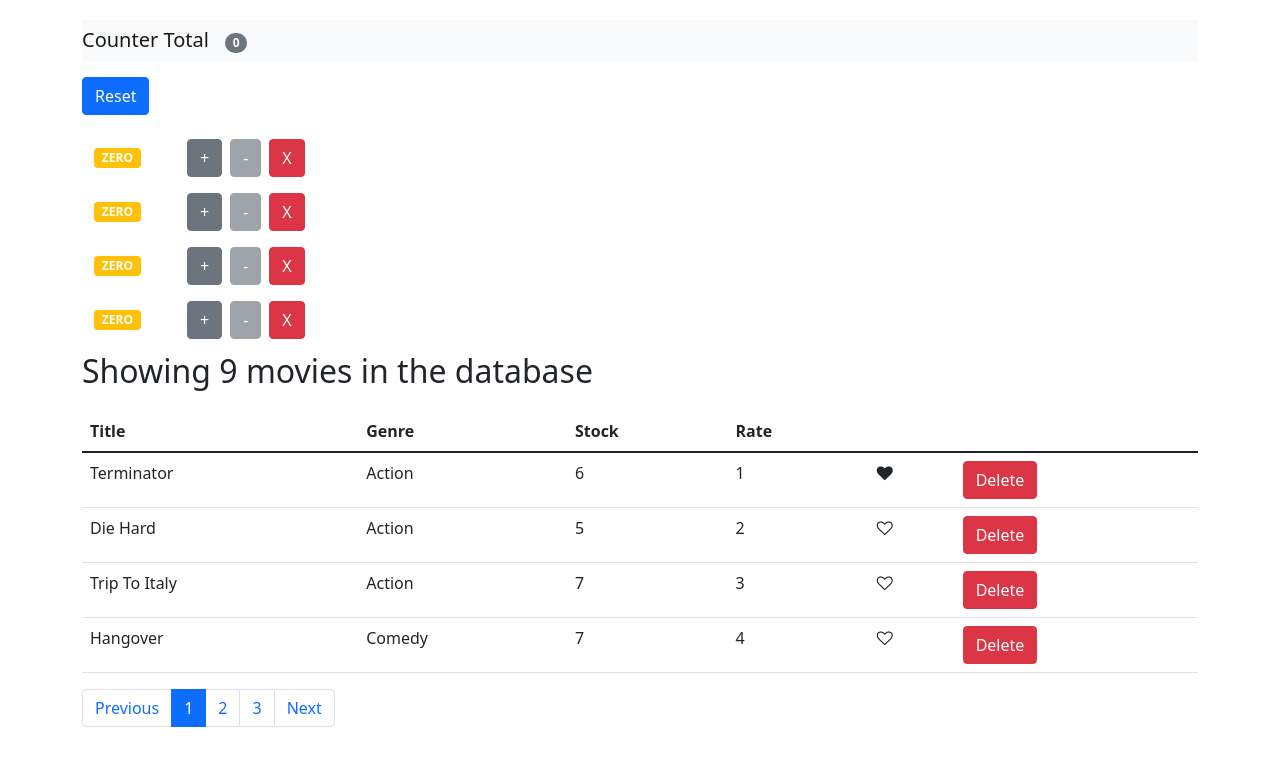
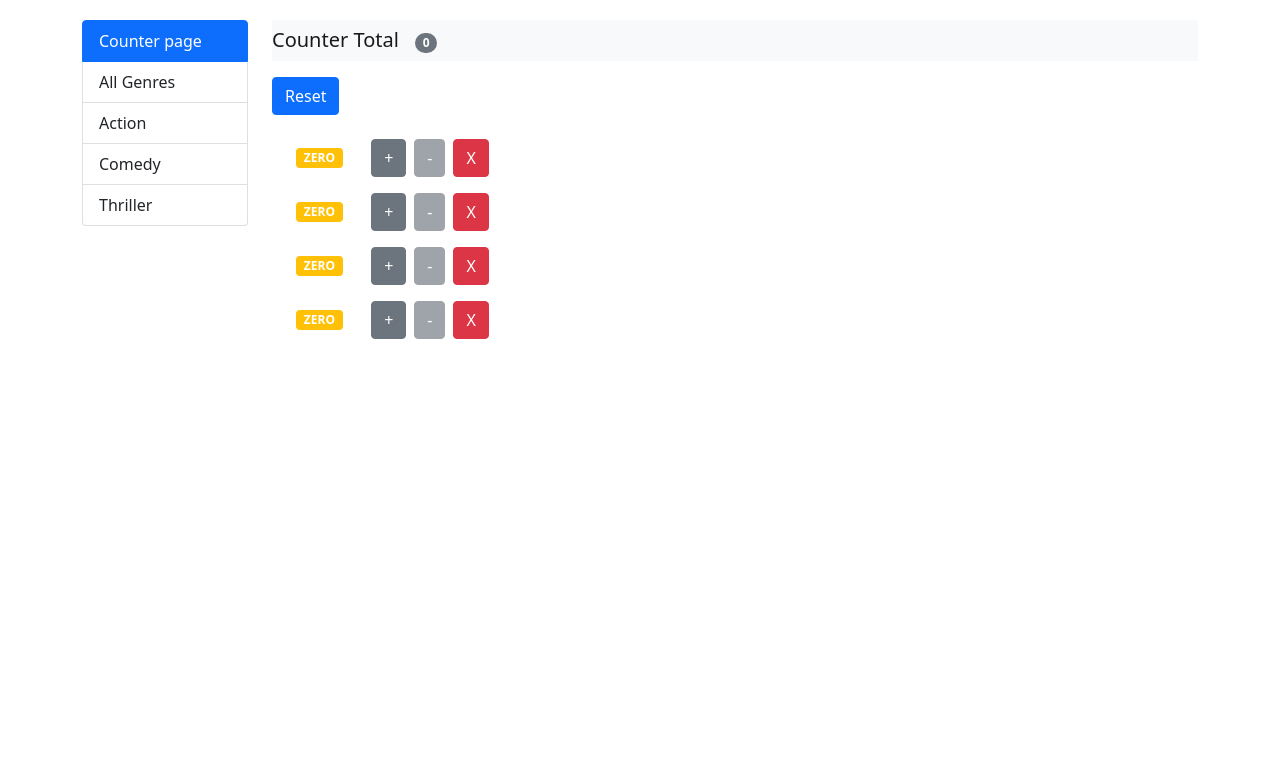
Before and after one commit to tharindukumarasiri/mosh-ex, a React (Create React App) app: page / in a window 1280 px wide. Shown: the top 766 px of the page. Built offline with nearby package versions, Linux system fonts and the light colour scheme.

Commit message:
List group added

```diff
--- a/src/App.js
+++ b/src/App.js
@@ -1,7 +1,9 @@
-import React, { useState } from "react";
+import React, { useEffect, useState } from "react";
 import Movies from "./components/movies";
 import Counters from "./components/counters";
 import NavBar from "./components/navBar";
+import ListGroup from "./components/listGroup";
+import { getGenres } from "./services/fakeGenreService"
 
 function App() {
   const [counters, setCounters] = useState([
@@ -11,16 +13,28 @@ function App() {
     { id: 4, value: 0 },
   ]);
 
+  const [sideMenuList, setSideMenueList] = useState([
+    { _id: 1, name: "Counter page" },
+    { _id: 2, name: "All Genres" },
+  ]);
+  const [currentPageId, setCurrentPageId] = useState(1)
+
+  useEffect(() => {
+    let newMenuList = [...sideMenuList];
+    newMenuList.push(...getGenres());
+    setSideMenueList([...newMenuList]);
+  },[]);
+
   const increment = (counter) => {
     const newCounters = [...counters];
-    const index = counters.indexOf( counter );
+    const index = counters.indexOf(counter);
     newCounters[index].value++;
     setCounters([...newCounters]);
   };
 
   const decrement = (counter) => {
     const newCounters = [...counters];
-    const index = counters.indexOf( counter );
+    const index = counters.indexOf(counter);
     newCounters[index].value--;
     setCounters([...newCounters]);
   };
@@ -40,16 +54,23 @@ function App() {
   };
 
   const resetCounters = () => {
-    const conterResetState = counters.map((counter) => {
-      return {id: counter.id, value: 0}
-    } )
-    setCounters([...conterResetState])
+    const counterResetState = counters.map((counter) => {
+      return { id: counter.id, value: 0 }
+    })
+    setCounters([...counterResetState])
   };
 
   return (
     <main className="container">
+      <div className="row justify-content-start">
+
+        <div className="col-2">
+          <ListGroup items={sideMenuList} selectedItemId={currentPageId} onSelectItem={(id) => { setCurrentPageId(id) }} />
+        </div>
+        { currentPageId === sideMenuList[0]._id &&
+          <div className="col-10">
             <NavBar counterTotal={getCounterTotal()} />
-      <button type="button" className="btn btn-primary mt-3 mb-3" onClick={() => {resetCounters()}}>
+            <button type="button" className="btn btn-primary mt-3 mb-3" onClick={() => { resetCounters() }}>
               Reset
             </button>
             <Counters
@@ -58,7 +79,14 @@ function App() {
               decrement={(c) => decrement(c)}
               deleteCount={(c) => deleteCount(c)}
             />
-      <Movies/>
+          </div>
+        }
+        { currentPageId !== sideMenuList[0]._id &&
+          <div className="col-10">
+            <Movies selectedGenreId={currentPageId} />
+          </div>
+        }
+      </div>
     </main>
   );
 }
--- /dev/null
+++ b/src/components/listGroup.jsx
@@ -0,0 +1,20 @@
+export default function ListGroup({items, selectedItemId, onSelectItem}) {
+
+    const getButtonClassName = (itemId) => {
+        if(itemId === selectedItemId){
+            return "list-group-item list-group-item-action active"
+        } else {
+            return "list-group-item list-group-item-action"
+        }
+    }
+
+    return (
+        <div className="list-group">
+            { items.map( item => {
+                return <button type="button" className={getButtonClassName(item._id)} key={item._id} onClick={()=>{onSelectItem(item._id)}}>{item.name}</button>
+            })
+
+            }
+        </div>
+    )
+}
--- a/src/components/movies.jsx
+++ b/src/components/movies.jsx
@@ -2,8 +2,11 @@ import React, { useState } from "react";
 import { getMovies } from "../services/fakeMovieService";
 import LikeButton from "./Common/likeButton";
 import Pagination from "./Common/pagination";
+import { paginate } from "./utils/paginate";
 
-export default function Movies() {
+const pageSize = 4
+
+export default function Movies({selectedGenreId}) {
   const [movies, setMovies] = useState(getMovies());
   const [pageNumber, setPageNumber] = useState(1);
 
@@ -27,13 +30,14 @@ export default function Movies() {
   }
 
   if (movies.length > 0) {
-    const pageStartingIndex = (pageNumber - 1) * 4
-    const shortMovieList = movies.slice(pageStartingIndex, pageStartingIndex + 4)
+    let genreFilteredMovieList = movies.filter(movie => {return movie.genre._id === selectedGenreId} )
+    if(genreFilteredMovieList.length === 0  ) genreFilteredMovieList = movies
+    const shortMovieList = paginate(genreFilteredMovieList, pageNumber, pageSize)
     if(shortMovieList.length === 0) setPageNumber(pageNumber -1)
 
     return (
       <React.Fragment>
-        <p className="fs-2">Showing {movies.length} movies in the database</p>
+        <p className="fs-2">Showing {genreFilteredMovieList.length} movies in the database</p>
         <table className="table">
           <thead>
             <tr>
@@ -69,7 +73,7 @@ export default function Movies() {
             })}
           </tbody>
         </table>
-        <Pagination items={movies}  pageSize={4} pageNumber={pageNumber} onChangePage={(val) => setPageNumber(val)} />
+        <Pagination items={genreFilteredMovieList}  pageSize={pageSize} pageNumber={pageNumber} onChangePage={(val) => setPageNumber(val)} />
       </React.Fragment>
     );
   } else {
--- /dev/null
+++ b/src/components/utils/paginate.js
@@ -0,0 +1,5 @@
+
+export function paginate(items, pageNumber, pageSize){
+    const pageStartingIndex = (pageNumber - 1) * pageSize
+    return items.slice(pageStartingIndex, pageStartingIndex + pageSize)
+}
--- a/src/services/fakeGenreService.js
+++ b/src/services/fakeGenreService.js
@@ -0,0 +1,9 @@
+export const genres = [
+    { _id: "33h54j3h4j5h3j45h3", name: "Action" },
+    { _id: "sdfndf7s8f787f78s7d", name: "Comedy" },
+    { _id: "8s67876sd8c76778d68c", name: "Thriller" },
+]
+
+export function getGenres() {
+    return genres.filter(g => g)
+}
```
Also changed, not shown: src/components/Common/pagination.jsx (+7 -0 lines). Lines whose indentation alone changed are shown as unchanged.
